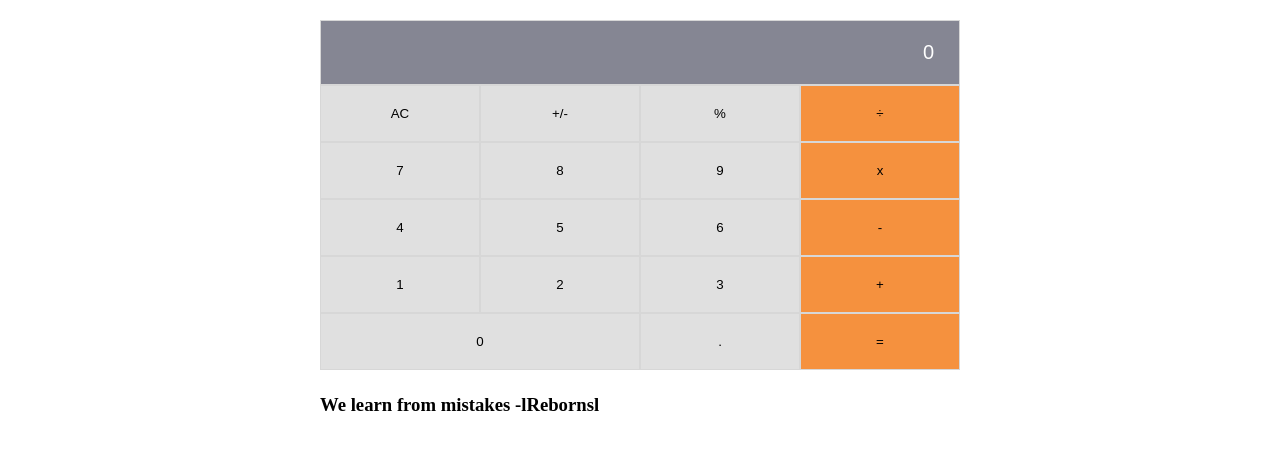
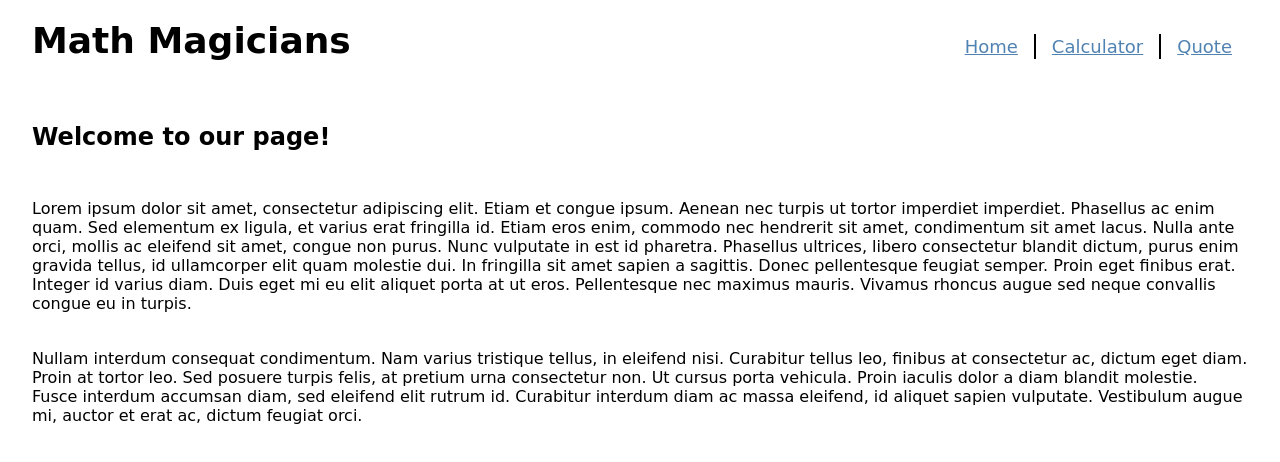
Before and after one commit to lRebornsl/math-magicians, a React (Create React App) app: page / in a window 1280 px wide. Shown: the top 462 px of the page. Built offline with nearby package versions, Linux system fonts and the light colour scheme; no server answers.

Commit message:
Complete website

```diff
--- a/package.json
+++ b/package.json
@@ -8,9 +8,13 @@
     "@testing-library/user-event": "^13.5.0",
     "axios": "^1.4.0",
     "big.js": "^6.2.1",
+    "localforage": "^1.10.0",
+    "match-sorter": "^6.3.1",
     "react": "^18.2.0",
     "react-dom": "^18.2.0",
+    "react-router-dom": "^6.14.1",
     "react-scripts": "5.0.1",
+    "sort-by": "^1.2.0",
     "web-vitals": "^2.1.4"
   },
   "scripts": {
--- a/src/App.css
+++ b/src/App.css
@@ -3,8 +3,10 @@
   --lightSilver: #d7d7d7;
   --chineseWhite: #e0e0e0;
   --royalOrange: #f5913e;
+  --blue: #5183b2;
 }
 
+/* Global */
 html {
   font-size: 62.5%;
 }
@@ -16,14 +18,70 @@ html {
 
 body {
   font-size: 1.6rem;
+  font-family: "Comic Sans MS", "Comic Sans", cursive;
 }
 
+li {
+  list-style: none;
+}
+
+a {
+  color: var(--blue);
+  font-size: 1.8rem;
+}
+
+hr {
+  border: solid black 0.1rem;
+}
+
+h1 {
+  font-size: 3.6rem;
+}
+
+/* Utility */
 .grid {
   display: grid;
   grid-template-columns: repeat(4, 1fr);
   background-color: var(--chineseWhite);
-  width: 50%;
-  margin: 2rem auto;
+  width: 65%;
+}
+
+.flex {
+  display: flex;
+}
+
+.container {
+  margin: 0 auto;
+  width: 95%;
+}
+
+/* Navbar */
+.navbar {
+  justify-content: space-between;
+  padding: 2rem 0;
+}
+
+.navItem {
+  padding: 1.6rem;
+}
+
+.line {
+  margin: 1.4rem 0;
+}
+
+/* Home */
+.homeTitle {
+  padding: 3rem 0;
+}
+
+.paragraph {
+  padding: 1.8rem 0;
+}
+
+/* Calculator */
+.calculatorPage {
+  justify-content: space-between;
+  padding-top: 4rem;
 }
 
 .form {
@@ -71,8 +129,13 @@ body {
   grid-column: 1/3;
 }
 
+/* Quote */
 .quote {
-  width: 50%;
+  height: 50vh;
+  flex-direction: column;
+  justify-content: center;
+  text-align: center;
   margin: 2rem auto;
+  font-size: 2rem;
   line-height: 3rem;
 }
--- a/src/App.js
+++ b/src/App.js
@@ -1,11 +1,18 @@
+import { Route, Routes } from 'react-router-dom';
 import './App.css';
 import Calculator from './components/calculator';
 import Quote from './components/functions/quotes';
+import Home from './components/home';
+import Navbar from './components/navbar';
 
 const App = () => (
   <div className="App">
-    <Calculator />
-    <Quote />
+    <Navbar />
+    <Routes>
+      <Route path="/" element={<Home />} />
+      <Route path="/calculator" element={<Calculator />} />
+      <Route path="/quote" element={<Quote />} />
+    </Routes>
   </div>
 );
 
--- a/src/components/calculator.js
+++ b/src/components/calculator.js
@@ -5,11 +5,16 @@ const Calculator = () => {
   const [data, setData] = useState({});
 
   return (
-    <div className="grid">
-      <form className="form">
-        <input className="number" type="number" placeholder="0" value={`${data.next !== null ? data.next : data.total}`} onChange={(e) => setData(e.target.value)} />
-      </form>
-      <RenderCalculator data={data} setData={setData} />
+    <div className="calculatorPage container flex">
+      <div className="calcTitle">
+        <h2>Let&lsquo;s do some math!</h2>
+      </div>
+      <div className="calculator grid">
+        <form className="flex form">
+          <input className="number" type="number" placeholder="0" value={`${data.next !== null ? data.next : data.total}`} onChange={(e) => setData(e.target.value)} />
+        </form>
+        <RenderCalculator data={data} setData={setData} />
+      </div>
     </div>
   );
 };
--- a/src/components/functions/quotes.js
+++ b/src/components/functions/quotes.js
@@ -28,7 +28,7 @@ const Quote = () => {
   }, [setLoaded, setData]);
 
   return (
-    <div className="quote">
+    <div className="container quote flex">
       {loaded && (
         <h3>Loading...</h3>
       )}
--- a/src/components/functions/renderCalculator.js
+++ b/src/components/functions/renderCalculator.js
@@ -11,7 +11,7 @@ const RenderCalculator = ({ data, setData }) => {
 
   return (
     calcData.map((item) => (
-      <div key={item} className={`calcItem ${item === '0' ? 'itemZero' : ''} ${item === '÷' || item === 'x' || item === '-' || item === '+' || item === '=' ? 'itemOperation' : ''}`}>
+      <div key={item} className={`flex calcItem ${item === '0' ? 'itemZero' : ''} ${item === '÷' || item === 'x' || item === '-' || item === '+' || item === '=' ? 'itemOperation' : ''}`}>
         <button type="button" onClick={() => updateData(item)}>
           {item}
         </button>
--- /dev/null
+++ b/src/components/home.js
@@ -0,0 +1,12 @@
+const firstText = 'Lorem ipsum dolor sit amet, consectetur adipiscing elit. Etiam et congue ipsum. Aenean nec turpis ut tortor imperdiet imperdiet. Phasellus ac enim quam. Sed elementum ex ligula, et varius erat fringilla id. Etiam eros enim, commodo nec hendrerit sit amet, condimentum sit amet lacus. Nulla ante orci, mollis ac eleifend sit amet, congue non purus. Nunc vulputate in est id pharetra. Phasellus ultrices, libero consectetur blandit dictum, purus enim gravida tellus, id ullamcorper elit quam molestie dui. In fringilla sit amet sapien a sagittis. Donec pellentesque feugiat semper. Proin eget finibus erat. Integer id varius diam. Duis eget mi eu elit aliquet porta at ut eros. Pellentesque nec maximus mauris. Vivamus rhoncus augue sed neque convallis congue eu in turpis.';
+const secondText = 'Nullam interdum consequat condimentum. Nam varius tristique tellus, in eleifend nisi. Curabitur tellus leo, finibus at consectetur ac, dictum eget diam. Proin at tortor leo. Sed posuere turpis felis, at pretium urna consectetur non. Ut cursus porta vehicula. Proin iaculis dolor a diam blandit molestie. Fusce interdum accumsan diam, sed eleifend elit rutrum id. Curabitur interdum diam ac massa eleifend, id aliquet sapien vulputate. Vestibulum augue mi, auctor et erat ac, dictum feugiat orci.';
+
+const Home = () => (
+  <div className="home container">
+    <h2 className="homeTitle">Welcome to our page!</h2>
+    <p className="paragraph">{firstText}</p>
+    <p className="paragraph">{secondText}</p>
+  </div>
+);
+
+export default Home;
--- /dev/null
+++ b/src/components/navbar.js
@@ -0,0 +1,16 @@
+import { Link } from 'react-router-dom';
+
+const Navbar = () => (
+  <nav className="navbar container flex">
+    <h1>Math Magicians</h1>
+    <ul className="flex">
+      <li className="navItem"><Link to="/">Home</Link></li>
+      <hr className="line" />
+      <li className="navItem"><Link to="/calculator">Calculator</Link></li>
+      <hr className="line" />
+      <li className="navItem"><Link to="/quote">Quote</Link></li>
+    </ul>
+  </nav>
+);
+
+export default Navbar;
--- a/src/index.js
+++ b/src/index.js
@@ -1,10 +1,13 @@
 import React from 'react';
 import ReactDOM from 'react-dom/client';
+import { BrowserRouter } from 'react-router-dom';
 import App from './App';
 
 const root = ReactDOM.createRoot(document.getElementById('root'));
 root.render(
   <React.StrictMode>
-    <App />
+    <BrowserRouter>
+      <App />
+    </BrowserRouter>
   </React.StrictMode>,
 );
```
Also changed, not shown: 2 other files (tests, documents, lock files or other folders).
